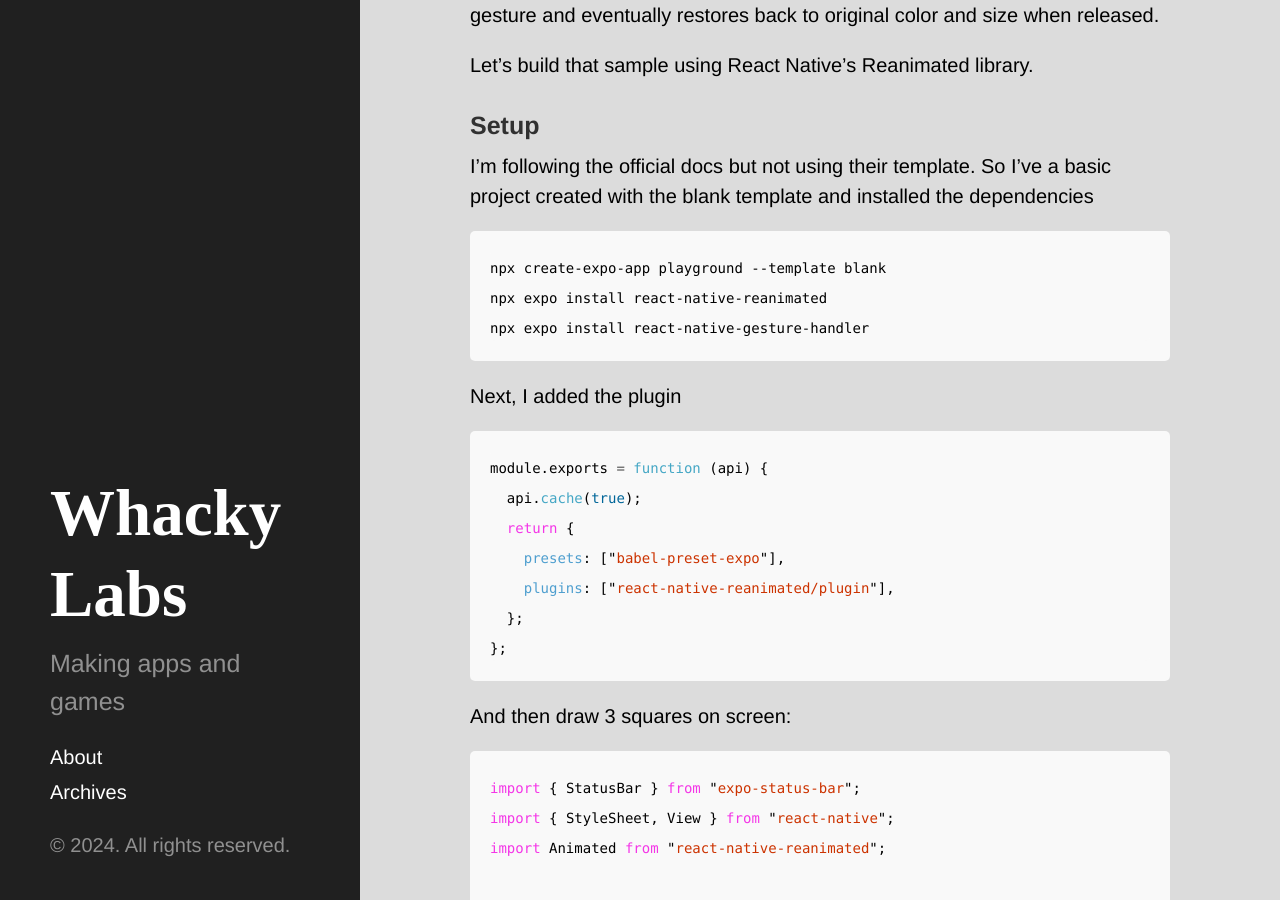
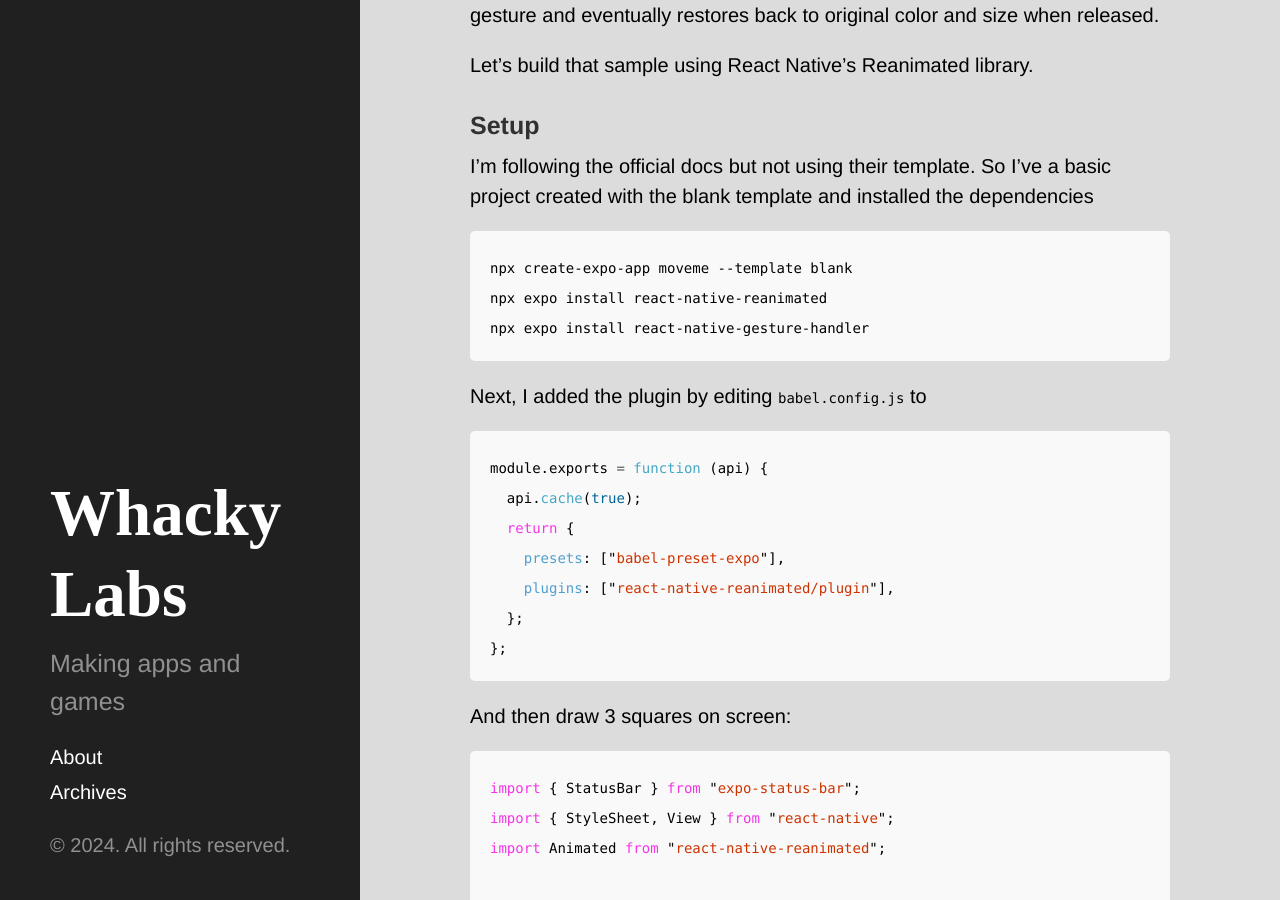
Before and after one commit to chunkyguy/chunkyguy.github.io, a Jekyll site: the page built from _posts/2024-08-15-let-reanimate.md, in a window 1280 px wide and 900 px high, scrolled down 720 px. Built offline with Jekyll 4.4.1, drawn with Linux system fonts in a browser that asks for light colours; some of the changed text lies outside the part shown.

Commit message:
Update 2024-08-15-let-reanimate.md

````diff
--- a/_posts/2024-08-15-let-reanimate.md
+++ b/_posts/2024-08-15-let-reanimate.md
@@ -20,12 +20,12 @@
 I'm following the official docs but not using their template. So I've a basic project created with the blank template and installed the dependencies
 
 ```
-npx create-expo-app playground --template blank
+npx create-expo-app moveme --template blank
 npx expo install react-native-reanimated
 npx expo install react-native-gesture-handler
 ```
 
-Next, I added the plugin
+Next, I added the plugin by editing `babel.config.js` to
 
 ```jsx
 module.exports = function (api) {
````
Also changed, not shown: other parts of _posts/2024-08-15-let-reanimate.md (+2 -0 lines).
